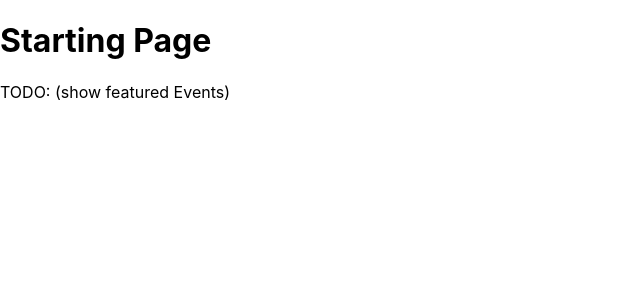
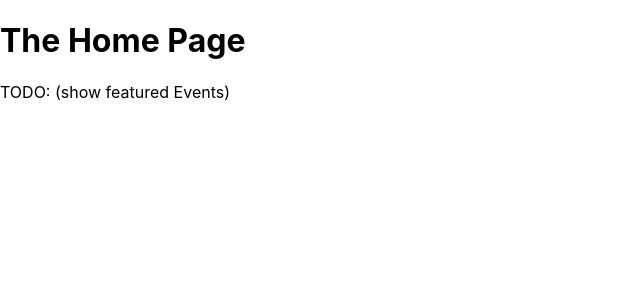
Before and after one commit to jaytula/nextjs-course, a Next.js app in the folder project-s04-file-routing/: page / in a window 1280 px wide. Shown: the top 300 px of the page, without its empty margins (0-640 px from the left). Built offline with nearby package versions, Linux system fonts and the light colour scheme.

Commit message:
Lesson 4.68: Setting Up the Main Pages

```diff
--- a/project-s04-file-routing/pages/events/[id].tsx
+++ b/project-s04-file-routing/pages/events/[eventId].tsx
@@ -2,11 +2,11 @@ import { useRouter } from "next/router";
 
 const EventDetailPage = () => {
   const router = useRouter();
+  const { eventId } = router.query;
 
-  const { id } = router.query;
   return (
     <div>
-      <h1>Event Detail Page for {id}</h1>
+      <h1>Event Detail Page for {eventId}</h1>
     </div>
   );
 };
--- a/project-s04-file-routing/pages/events/index.tsx
+++ b/project-s04-file-routing/pages/events/index.tsx
@@ -1,8 +1,8 @@
-const EventsPage = () => {
+const AllEventsPage = () => {
   return <div>
-    <h1>Events Page</h1>
+    <h1>All Events Page</h1>
     <p>show all Events</p>
   </div>
 }
 
-export default EventsPage
+export default AllEventsPage
--- a/project-s04-file-routing/pages/index.js
+++ b/project-s04-file-routing/pages/index.js
@@ -1,8 +1,10 @@
-export default function Home() {
+function HomePage() {
   return (
     <div>
-      <h1>Starting Page</h1>
+      <h1>The Home Page</h1>
       <p>TODO: (show featured Events)</p>
     </div>
   )
 }
+
+export default HomePage
```
